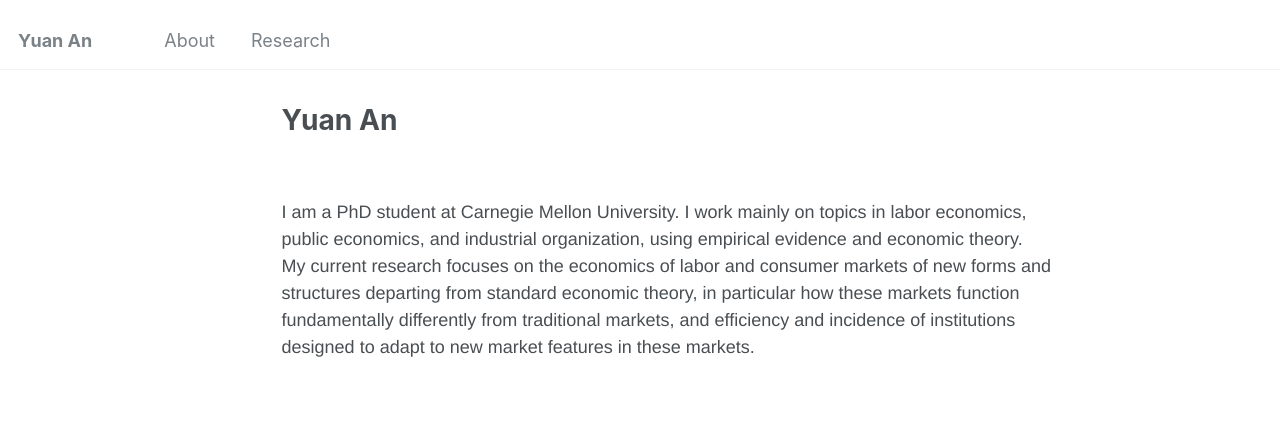
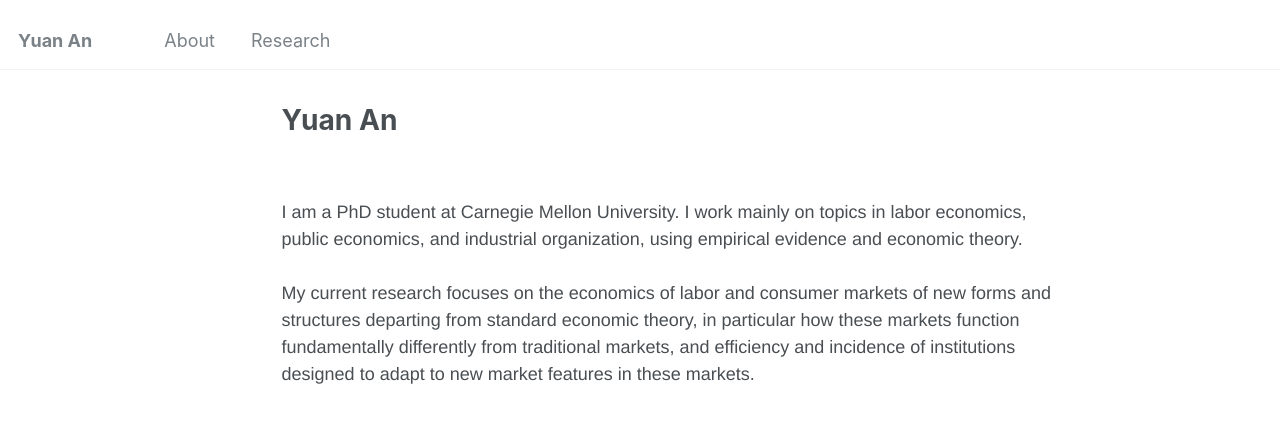
Before and after one commit to yuan-ann/yuan-ann.github.io, a Jekyll site: the page built from _pages/about.md, in a window 1280 px wide. Shown: the top 423 px of the page. Built offline with Jekyll 4.4.1, drawn with Linux system fonts in a browser that asks for light colours.

Commit message:
Refactor bio section in about.md
Removed redundant line break in bio section.

```diff
--- a/_pages/about.md
+++ b/_pages/about.md
@@ -16,7 +16,8 @@ redirect_from:
 
 <br>
 <div class="bio">
-I am a PhD student at Carnegie Mellon University. I work mainly on topics in labor economics, public economics, and industrial organization, using empirical evidence and economic theory.<br>
-
+I am a PhD student at Carnegie Mellon University. I work mainly on topics in labor economics, public economics, and industrial organization, using empirical evidence and economic theory.
+<br>
+<br>
 My current research focuses on the economics of labor and consumer markets of new forms and structures departing from standard economic theory, in particular how these markets function fundamentally differently from traditional markets, and efficiency and incidence of institutions designed to adapt to new market features in these markets.
 </div>
```
